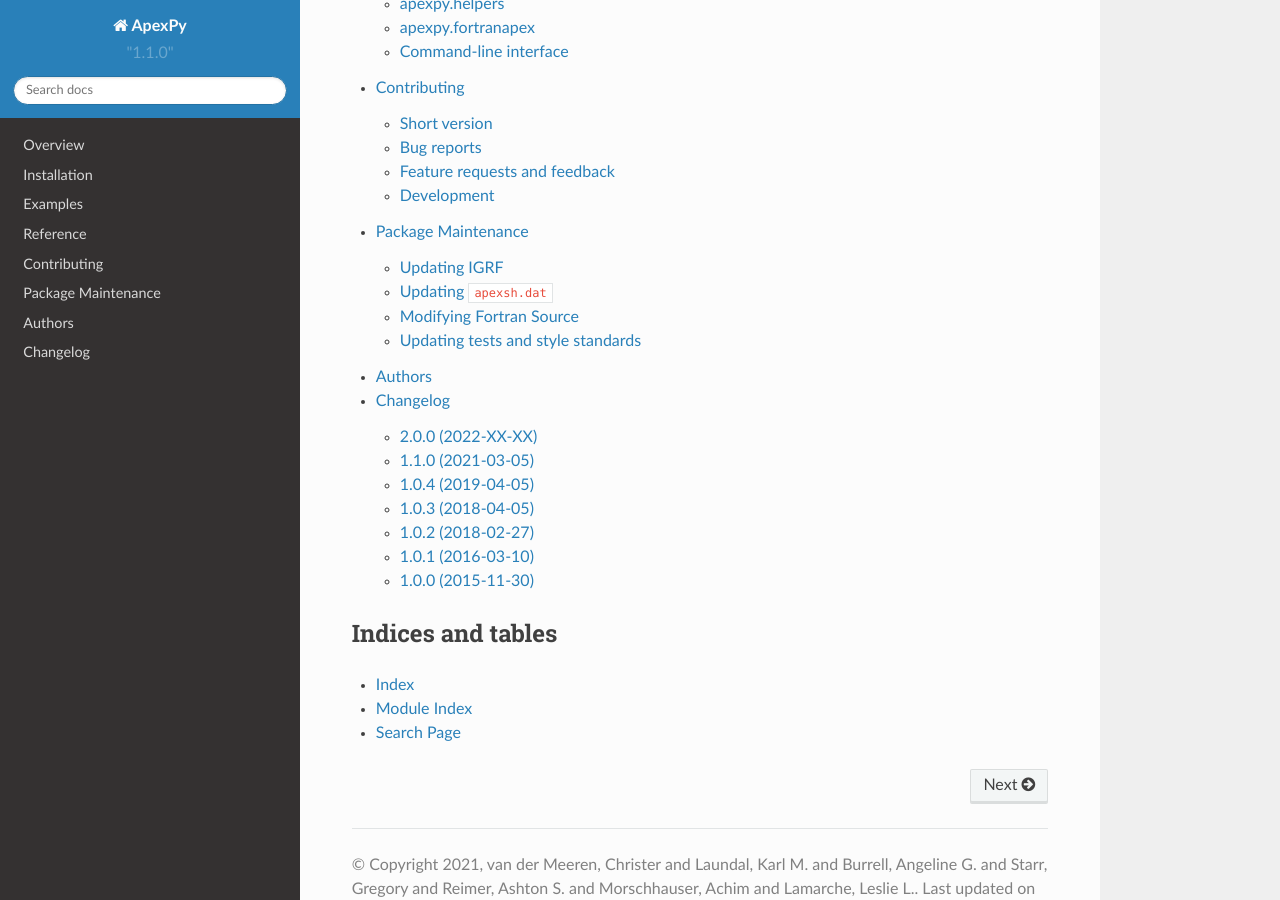
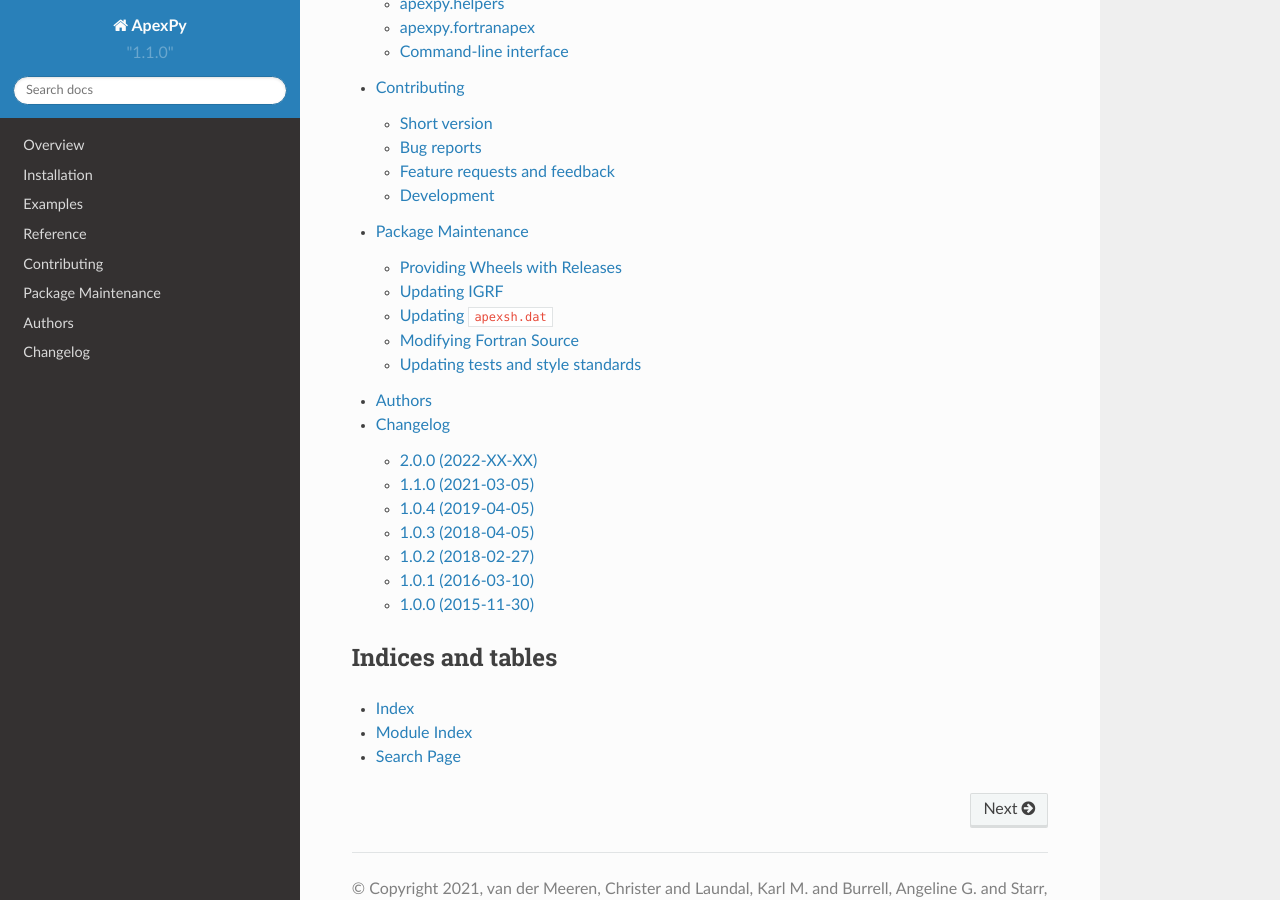
Before and after one commit to aburrell/apexpy, a Sphinx documentation site: the page built from docs/index.rst, in a window 1280 px wide and 900 px high, scrolled down 660 px. Built offline with Sphinx 7.4.7 and the Read the Docs theme 2.0.0, drawn with Linux system fonts in a browser that asks for light colours; some of the changed lines change nothing that is shown.

Commit message:
DOC: added instructions for wheels
Added instructions for accessing wheel artifacts before creating a PyPi release.

```diff
--- a/docs/maintenance.rst
+++ b/docs/maintenance.rst
@@ -1,5 +1,24 @@
 Package Maintenance
 ===================
+
+Providing Wheels with Releases
+------------------------------
+
+The Continuous Integration (CI) now saves wheels created for each tested Python
+version and computer Operating System (OS) as artifacts. When preparing a new
+PyPi release, these wheels should be downloaded from the release candidate.
+The list of artifacts may be found
+`here <https://api.github.com/repos/aburrell/apexpy/actions/artifacts>`_.
+
+To download an artifact:
+
+1. run ``curl -v -H "Authorization: token <GITHUB-ACCESS-TOKEN>" https://api.github.com/repos/aburrell/apexpy/actions/artifacts/<ARTIFACT-ID>/zip``, where
+   <ITEM> should be replaced with the appropriate item string.
+2. Copy the URL from the ``Location`` output produced by the previous command
+   into a browser, which will download a zip archive into your standard
+   download location.
+3. Copy the zip archive into the ``apexpy/dist`` directory and unzip.
+4. Check the archive for the expected matrix of *.whl objects
 
 Updating IGRF
 -------------
```
